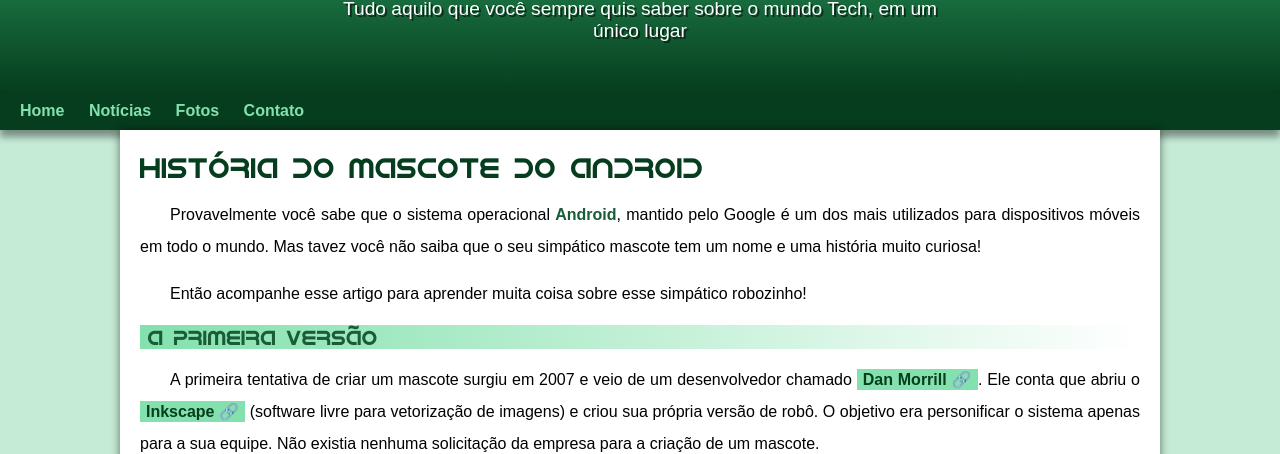
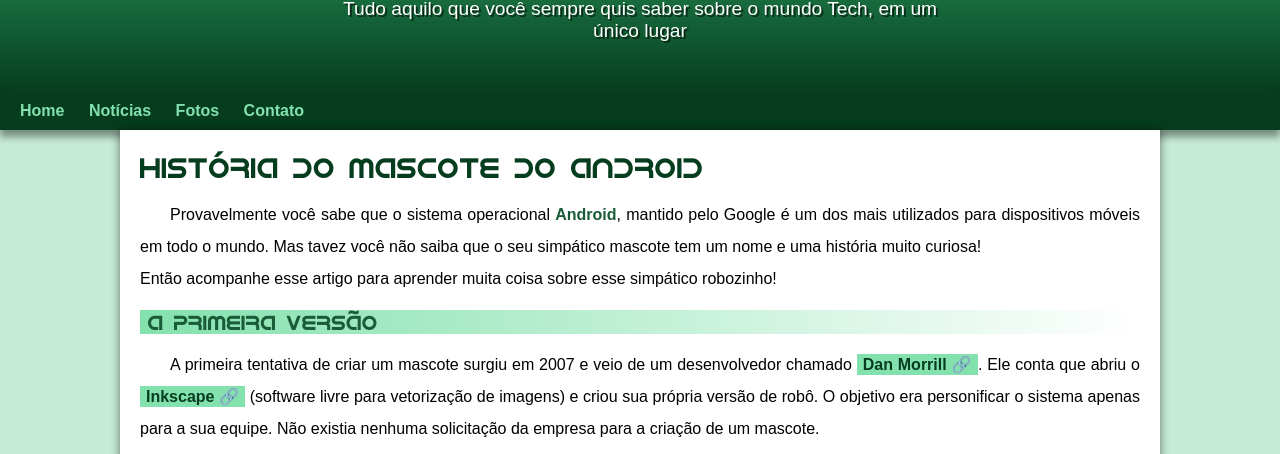
Before and after one commit to robertomottajunior/projeto-android, a plain HTML site: page index.html in a window 1280 px wide. Shown: the part 119-573 px from the top of the page. Drawn offline with Linux system fonts and the light colour scheme.

Commit message:
Update index.html

```diff
--- a/index.html
+++ b/index.html
@@ -26,11 +26,10 @@
             </h1>
 
             <p>
-                Provavelmente você sabe que o sistema operacional <strong>Android</strong>, mantido pelo Google é um dos mais utilizados para dispositivos móveis em todo o mundo. Mas tavez você não saiba que o seu simpático mascote tem um nome e uma história muito curiosa!
-            </p>
-            <p>
+                Provavelmente você sabe que o sistema operacional <strong>Android</strong>, mantido pelo Google é um dos mais utilizados para dispositivos móveis em todo o mundo. Mas tavez você não saiba que o seu simpático mascote tem um nome e uma história muito curiosa! <br>
                 Então acompanhe esse artigo para aprender muita coisa sobre esse simpático robozinho!
             </p>
+
 
             <h2>
                 A primeira versão
```
